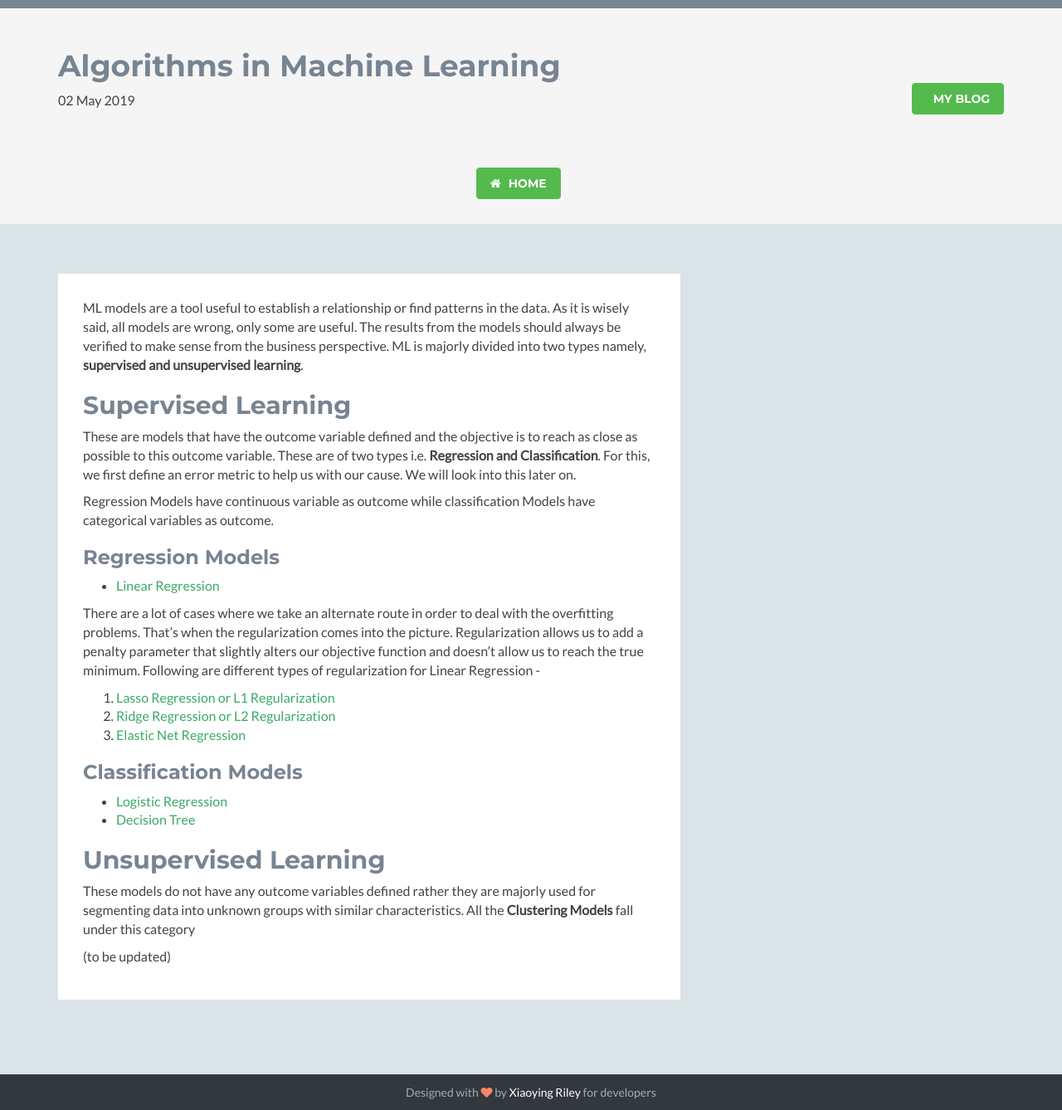
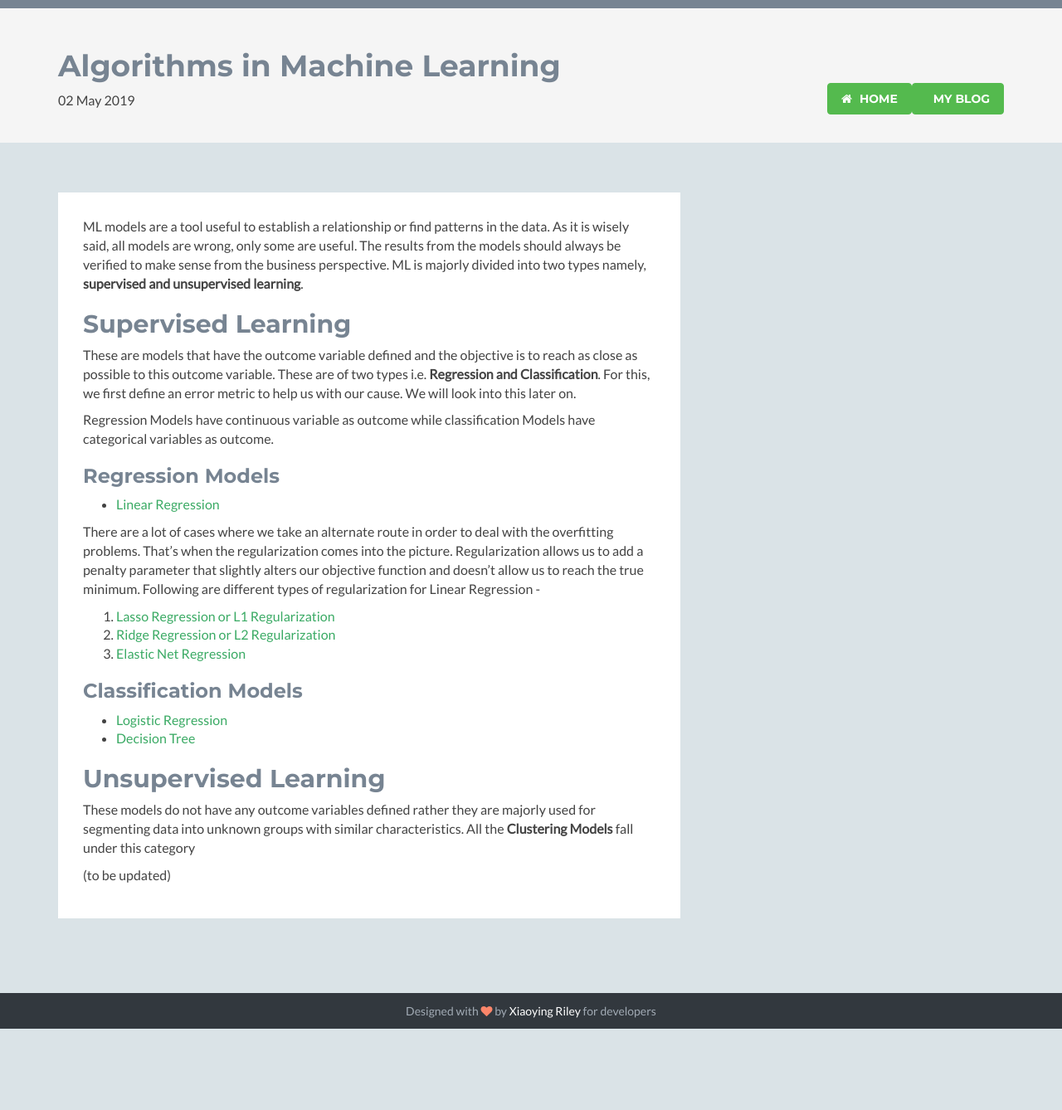
Before and after one commit to abhisheksanghai/abhisheksanghai.github.io, a Jekyll site: the page built from _posts/2019-05-02-algorithms-in-ml.md, in a window 1280 px wide. Shown: the whole page at 83% size. Built offline with Jekyll 4.4.1, drawn with Linux system fonts in a browser that asks for light colours; nearby versions of some CDN libraries; library files that are not in the unit come from our copies; comment, search, counter and statistics services are not loaded; after the commit the page ends 1240 px from its top, so only the background shows below that.

Commit message:
Update post.html
Back to side by side links for home and my blog

```diff
--- a/_layouts/post.html
+++ b/_layouts/post.html
@@ -7,9 +7,9 @@ layout: default
             <div class="profile-content pull-left">
                 <h1>{{ page.title }}</h1>
                 <p class="meta">{{ page.date | date_to_string }}</p>
-		<a class="btn btn-cta-primary pull-right" href="/"><i class="fa fa-home"></i> Home</a>
             </div><!--//profile-->
 		<a class="btn btn-cta-primary pull-right" href="/datascience"><i class="fa fa-blogger"></i> My Blog</a>
+		<a class="btn btn-cta-primary pull-right" href="/"><i class="fa fa-home"></i> Home</a>
         </div><!--//container-->
     </header><!--//header-->
 
```
